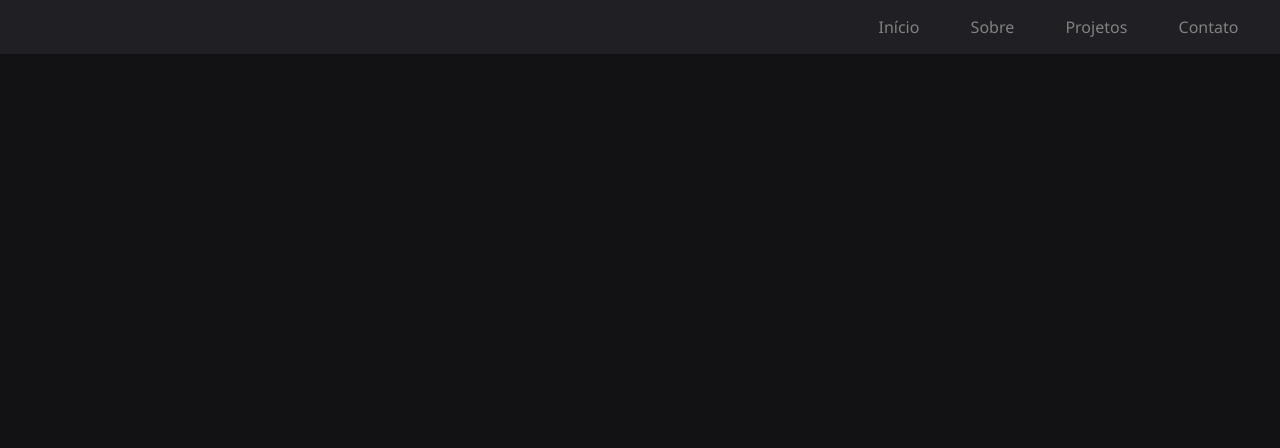
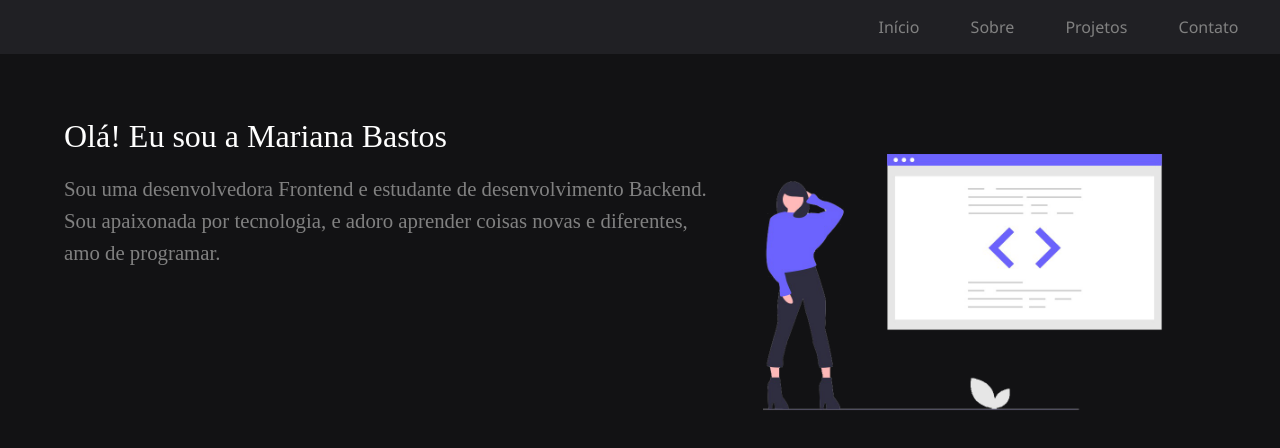
Before and after one commit to dev-mariana/portfolio-web, an Angular app: page / in a window 1280 px wide. Shown: the top 448 px of the page. Built offline with nearby package versions, Linux system fonts and the light colour scheme.

Commit message:
add about desktop

```diff
--- a/src/app/app.module.ts
+++ b/src/app/app.module.ts
@@ -6,11 +6,13 @@ import { SharedModule } from './shared/shared.module';
 import { AppRoutingModule } from './app-routing.module';
 import { AppComponent } from './app.component';
 import { HomeComponent } from './views/home/home.component';
+import { AboutComponent } from './views/about/about.component';
 
 @NgModule({
   declarations: [
     AppComponent,
     HomeComponent,
+    AboutComponent,
   ],
   imports: [
     BrowserModule,
--- /dev/null
+++ b/src/app/views/about/about.component.html
@@ -0,0 +1,16 @@
+<section>
+  <div class="container">
+    <div class="card">
+        <p class="salutation">Olá! Eu sou a Mariana Bastos</p>
+        <br>
+        <p class="apresentation">
+          Sou uma desenvolvedora Frontend e estudante de desenvolvimento Backend.
+          Sou apaixonada por tecnologia, e adoro aprender coisas novas e diferentes,
+          amo de programar.
+        </p>
+      </div>
+      <div class="woman-code">
+        <img [src]="'../../../assets/code.png'" alt="woman-code" width="100%" />
+      </div>
+  </div>
+</section>
--- /dev/null
+++ b/src/app/views/about/about.component.scss
@@ -0,0 +1,18 @@
+@import "../../../styles.scss";
+
+.container {
+  display: flex;
+  width: 100%;
+  padding: 4rem;
+}
+
+.salutation {
+  color: $text-color;
+  font-size: 2rem;
+}
+
+.apresentation {
+  color: #818181;
+  font-size: 1.3rem;
+  line-height: 2rem;
+}
--- /dev/null
+++ b/src/app/views/about/about.component.ts
@@ -0,0 +1,15 @@
+import { Component, OnInit } from '@angular/core';
+
+@Component({
+  selector: 'app-about',
+  templateUrl: './about.component.html',
+  styleUrls: ['./about.component.scss']
+})
+export class AboutComponent implements OnInit {
+
+  constructor() { }
+
+  ngOnInit(): void {
+  }
+
+}
--- a/src/app/views/home/home.component.html
+++ b/src/app/views/home/home.component.html
@@ -1,5 +1,7 @@
 <app-header></app-header>
 
 <main class="container">
-
+    <!-- <ng-template> -->
+        <app-about></app-about>
+    <!-- </ng-template> -->
 </main>
```
Also changed, not shown: src/assets/code.png (added), 1 other file (tests, documents, lock files or other folders).
